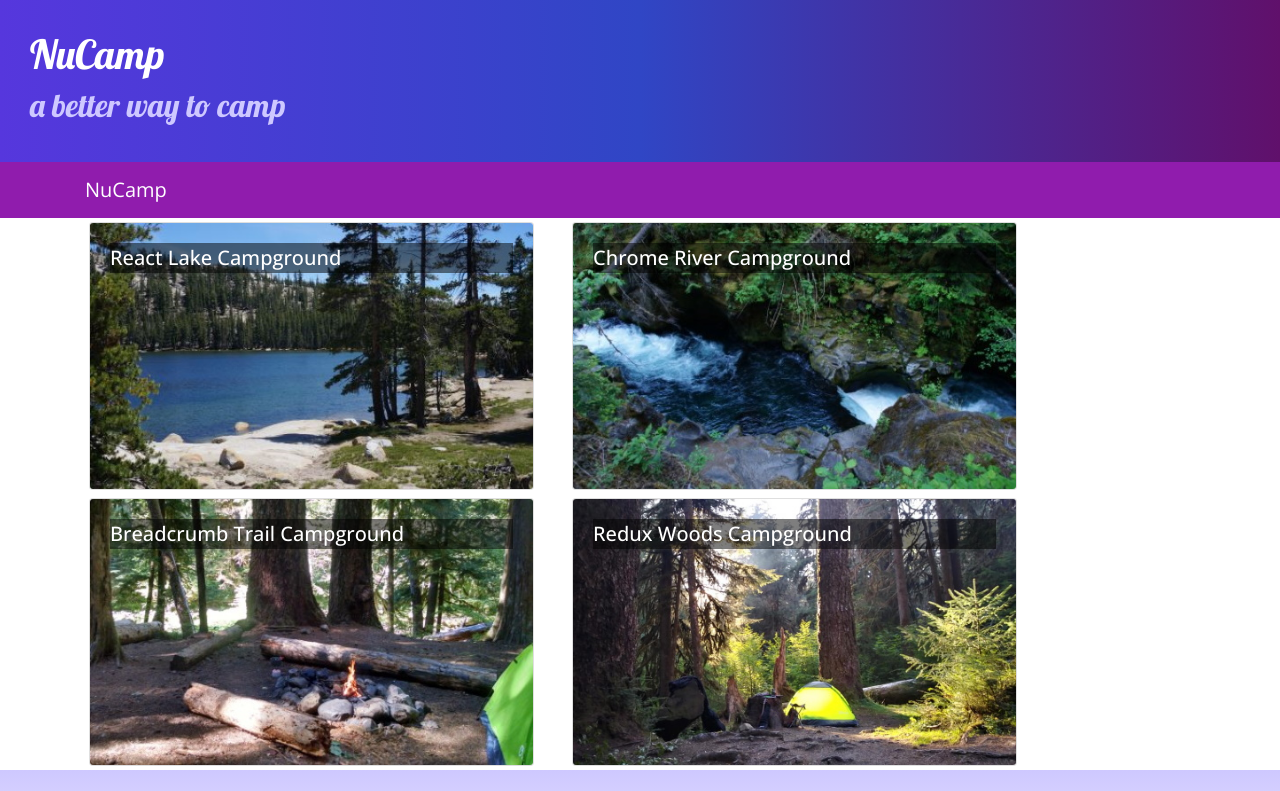
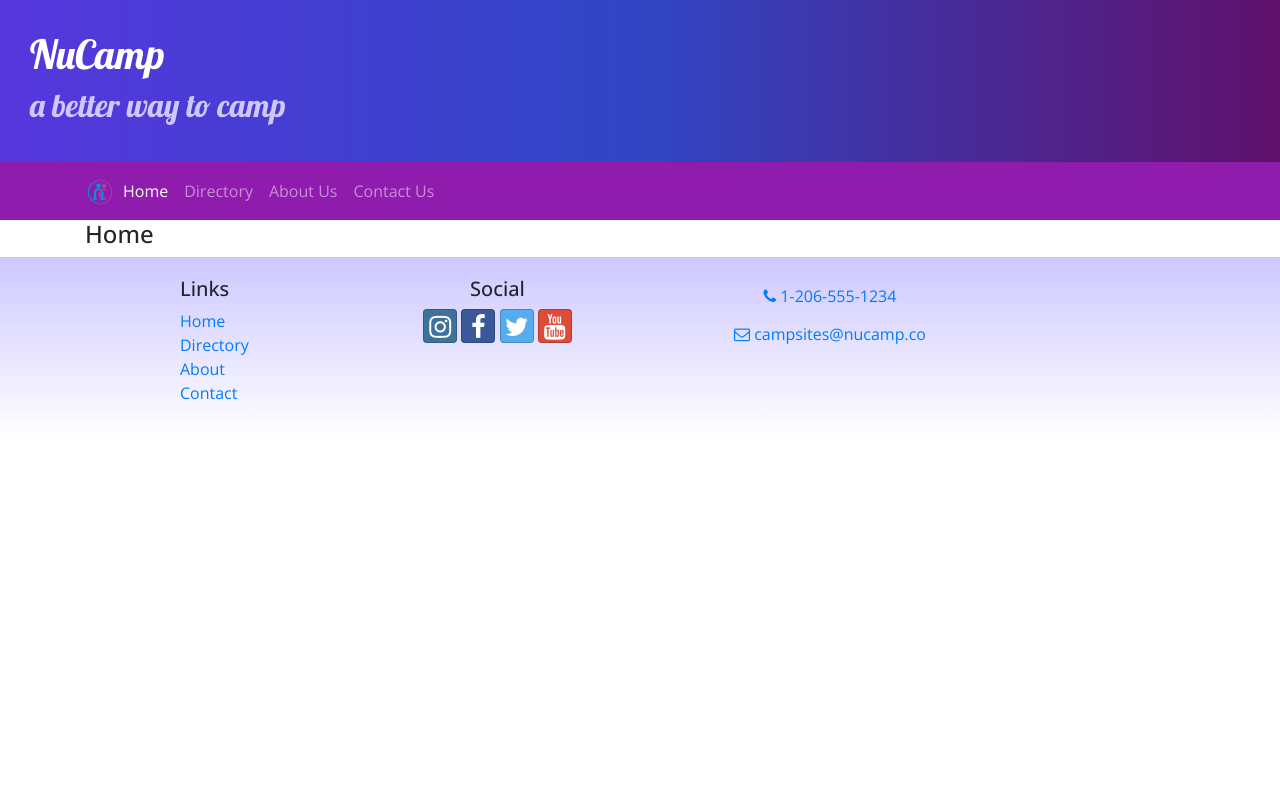
Before and after one commit to cjmcclure1337/nucampsite-react, a React (Create React App) app: page /home in a window 1280 px wide. Shown: the top 791 px of the page. Built offline with nearby package versions, Linux system fonts and the light colour scheme.

Commit message:
React Router

```diff
--- a/package.json
+++ b/package.json
@@ -12,6 +12,7 @@
     "react": "^17.0.1",
     "react-dom": "^17.0.1",
     "react-popper": "1.3.6",
+    "react-router-dom": "5.2.0",
     "react-scripts": "4.0.3",
     "reactstrap": "8.5.1",
     "typeface-lobster": "^1.1.13",
--- a/src/App.js
+++ b/src/App.js
@@ -1,13 +1,16 @@
 import React, { Component } from 'react';
+import { BrowserRouter } from 'react-router-dom';
 import Main from './components/MainComponent';
 import './App.css';
 
 class App extends Component {
     render() {
         return (
-            <div className="App">
-                <Main />
-            </div>
+            <BrowserRouter>
+                <div className="App">
+                    <Main />
+                </div>
+            </BrowserRouter>
         );
     }
 }
--- a/src/components/DirectoryComponent.js
+++ b/src/components/DirectoryComponent.js
@@ -1,9 +1,9 @@
 import React from 'react';
 import {Card, CardImg, CardImgOverlay, CardTitle} from 'reactstrap';
 
-function RenderDirectoryItem({campsite, onClick}) {
+function RenderDirectoryItem({campsite}) {
     return(
-        <Card onClick={() => onClick(campsite.id)}>
+        <Card>
             <CardImg width="100%" src={campsite.image} alt={campsite.name}/>
             <CardImgOverlay>
                 <CardTitle>{campsite.name}</CardTitle>
@@ -16,7 +16,7 @@
     const directory = props.campsites.map(campsite => {
         return(
             <div key={campsite.id} className="col-md-5 m-1">
-                <RenderDirectoryItem campsite={campsite} onClick={props.onClick} />
+                <RenderDirectoryItem campsite={campsite} />
             </div>
         );
     });
--- a/src/components/FooterComponent.js
+++ b/src/components/FooterComponent.js
@@ -1,4 +1,5 @@
 import React from 'react';
+import {Link} from 'react-router-dom';
 
 function Footer(props) {
     return (
@@ -8,10 +9,10 @@
                 <div className="col-4 col-sm-2 offset-1">
                     <h5>Links</h5>
                     <ul className="list-unstyled">
-                        <li><a href="#">Home</a></li>
-                        <li><a href="#">Directory</a></li>
-                        <li><a href="#">About</a></li>
-                        <li><a href="#">Contact</a></li>
+                        <li><Link to='/home'>Home</Link></li>
+                        <li><Link to='/directory'>Directory</Link></li>
+                        <li><Link to='/home'>About</Link></li>
+                        <li><Link to='/home'>Contact</Link></li>
                     </ul>
                 </div>
                 <div className="col-6 col-sm-3 text-center">
--- a/src/components/HeaderComponent.js
+++ b/src/components/HeaderComponent.js
@@ -1,7 +1,23 @@
 import React, {Component } from 'react';
-import {Navbar, NavbarBrand, Jumbotron} from 'reactstrap';
+import {Nav, Navbar, NavbarBrand, NavbarToggler, Collapse, NavItem, Jumbotron} from 'reactstrap';
+import {NavLink} from 'react-router-dom';
 
 class Header extends Component {
+    constructor(props) {
+        super(props);
+
+        this.toggleNav = this.toggleNav.bind(this);
+        this.state = {
+            isNavOpen: false
+        };
+    }
+
+    toggleNav() {
+        this.setState({
+            isNavOpen: !this.state.isNavOpen
+        });
+    }
+
     render() {
         return(
             <React.Fragment>
@@ -15,9 +31,34 @@
                         </div>
                     </div>
                 </Jumbotron>
-                <Navbar dark sticky="top">
+                <Navbar dark sticky="top" expand="md">
                     <div className="container">
-                        <NavbarBrand href="/">NuCamp</NavbarBrand>
+                        <NavbarBrand className="mr-auto" href="/"> <img src="/assets/images/logo.png" height="30" width="30" alt="NuCamp Logo" /> </NavbarBrand>
+                        <NavbarToggler onClick={this.toggleNav} />
+                        <Collapse isOpen={this.state.isNavOpen} navbar>
+                            <Nav navbar>
+                                <NavItem>
+                                    <NavLink className="nav-link" to="/home">
+                                        <i classname="fa fa-home fa-lg" /> Home
+                                    </NavLink>
+                                </NavItem>
+                                <NavItem>
+                                    <NavLink className="nav-link" to="/directory">
+                                        <i classname="fa fa-list fa-lg" /> Directory
+                                    </NavLink>
+                                </NavItem>
+                                <NavItem>
+                                    <NavLink className="nav-link" to="/aboutus">
+                                        <i classname="fa fa-info fa-lg" /> About Us
+                                    </NavLink>
+                                </NavItem>
+                                <NavItem>
+                                    <NavLink className="nav-link" to="/contactus">
+                                        <i classname="fa fa-address-card fa-lg" /> Contact Us
+                                    </NavLink>
+                                </NavItem>
+                            </Nav>
+                        </Collapse>
                     </div>
                 </Navbar>
             </React.Fragment>
--- /dev/null
+++ b/src/components/HomeComponent.js
@@ -0,0 +1,11 @@
+import React, { Component } from 'react';
+
+function Home(props) {
+    return(
+        <div className="container">
+            <h4>Home</h4>
+        </div>
+    )
+}
+
+export default Home;
--- a/src/components/MainComponent.js
+++ b/src/components/MainComponent.js
@@ -3,6 +3,8 @@
 import CampsiteInfo from './CampsiteInfoComponent';
 import Header from './HeaderComponent';
 import Footer from './FooterComponent';
+import Home from './HomeComponent';
+import {Switch, Route, Redirect} from 'react-router-dom';
 import { CAMPSITES } from '../shared/campsites';
 
 class Main extends Component {
@@ -14,16 +16,22 @@
         };
     }
 
-    onCampsiteSelect(campsiteId) {
-        this.setState({selectedCampsite: campsiteId});
-    }
 
     render() {
+
+        const HomePage = () => {
+            return (
+                <Home />
+            )
+        }
         return (
             <div>
-                <Header/>
-                <Directory campsites={this.state.campsites} onClick={campsiteId => this.onCampsiteSelect(campsiteId)}/>
-                <CampsiteInfo campsite={this.state.campsites.filter(campsite => campsite.id === this.state.selectedCampsite)[0]} />
+                <Header />
+                <Switch>
+                    <Route path='/home' component={HomePage} />
+                    <Route exact path='/directory' render={() => <Directory campsites={this.state.campsites} />} />
+                    <Redirect to='/home' />
+                </Switch>
                 <Footer />
             </div>
         );
```
Also changed, not shown: 1 other file (tests, documents, lock files or other folders).
